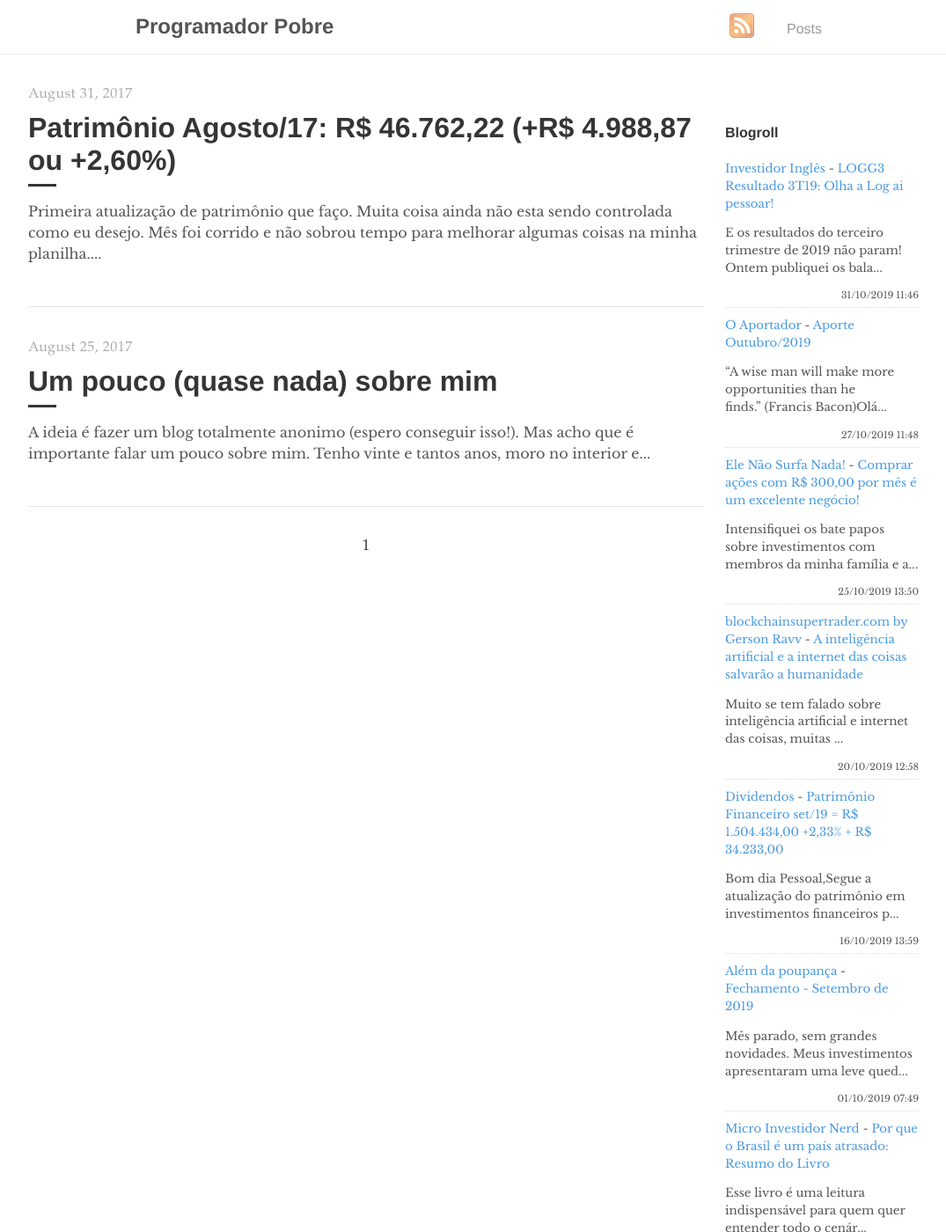
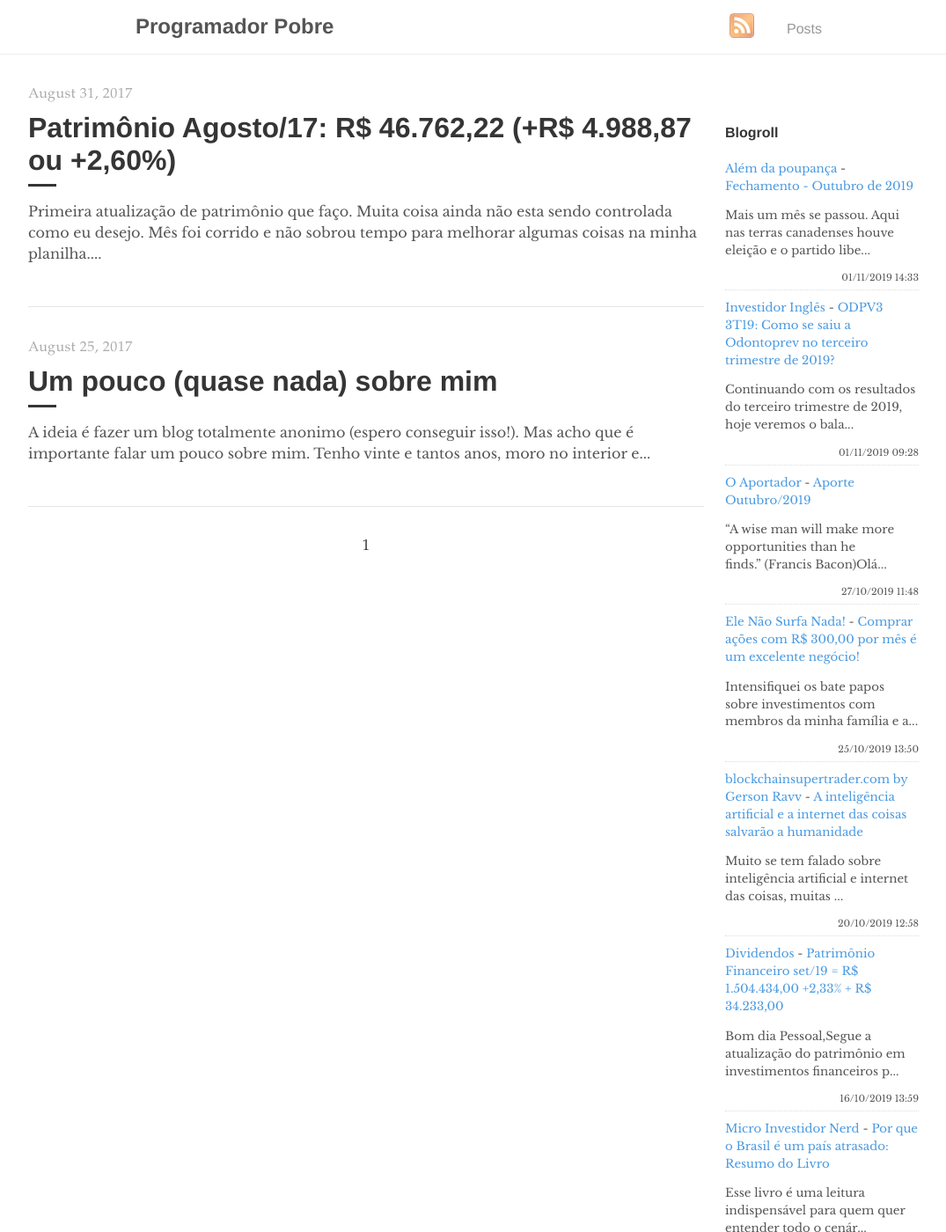
Before and after one commit to programadorpobre/programadorpobre.github.io, a Jekyll site: the page built from index.html, in a window 1280 px wide and 1400 px high. Shown: the whole window at 88% size, without its empty margins (96-1171 px from the left). Built offline with Jekyll 4.4.1, drawn with Linux system fonts in a browser that asks for light colours; the list of posts is cut into pages by our own code; comment, search, counter and statistics services are not loaded.

Commit message:
[ci skip] travis #818

```diff
--- a/_includes/feed-entries.html
+++ b/_includes/feed-entries.html
@@ -1,7 +1,12 @@
 <div class="feed-entry">
-    <a class="feed-entry-site-name" href="https://www.investidoringles.com/">Investidor Inglês</a> - <a class="feed-entry-title" href="https://www.investidoringles.com/2019/10/logg3-3t19-terceiro-trimestre-log.html">LOGG3 Resultado 3T19: Olha a Log ai pessoar!</a>
-    <p class="feed-entry-summary">E os resultados do terceiro trimestre de 2019 não param! Ontem publiquei os bala...</p>
-    <time datetime="2019-10-31T11:46:00.001-03:00">31/10/2019 11:46</time>
+    <a class="feed-entry-site-name" href="https://alemdapoupanca.blogspot.com/">Além da poupança</a> - <a class="feed-entry-title" href="https://alemdapoupanca.blogspot.com/2019/11/fechamento-outubro-de-2019.html">Fechamento - Outubro de 2019</a>
+    <p class="feed-entry-summary">Mais um mês se passou. Aqui nas terras canadenses houve eleição e o partido libe...</p>
+    <time datetime="2019-11-01T14:33:00.000-03:00">01/11/2019 14:33</time>
+</div>
+<div class="feed-entry">
+    <a class="feed-entry-site-name" href="https://www.investidoringles.com/">Investidor Inglês</a> - <a class="feed-entry-title" href="https://www.investidoringles.com/2019/11/odpv3-3t19-terceiro-trimestre-2019-odontoprev.html">ODPV3 3T19: Como se saiu a Odontoprev no terceiro trimestre de 2019?</a>
+    <p class="feed-entry-summary">Continuando com os resultados do terceiro trimestre de 2019, hoje veremos o bala...</p>
+    <time datetime="2019-11-01T09:28:00.001-03:00">01/11/2019 09:28</time>
 </div>
 <div class="feed-entry">
     <a class="feed-entry-site-name" href="https://oaportadorfinanceiro.blogspot.com/">O Aportador</a> - <a class="feed-entry-title" href="https://oaportadorfinanceiro.blogspot.com/2019/10/aporte-outubro2019.html">Aporte Outubro/2019</a>
@@ -24,11 +29,6 @@
     <time datetime="2019-10-16T13:59:00.001-07:00">16/10/2019 13:59</time>
 </div>
 <div class="feed-entry">
-    <a class="feed-entry-site-name" href="https://alemdapoupanca.blogspot.com/">Além da poupança</a> - <a class="feed-entry-title" href="https://alemdapoupanca.blogspot.com/2019/10/fechamento-setembro-de-2019_1.html">Fechamento - Setembro de 2019</a>
-    <p class="feed-entry-summary">Mês parado, sem grandes novidades. Meus investimentos apresentaram uma leve qued...</p>
-    <time datetime="2019-10-01T07:49:00.001-03:00">01/10/2019 07:49</time>
-</div>
-<div class="feed-entry">
     <a class="feed-entry-site-name" href="https://microinvestidornerd.blogspot.com/">Micro Investidor Nerd</a> - <a class="feed-entry-title" href="https://microinvestidornerd.blogspot.com/2019/06/por-que-o-brasil-e-um-pais-atrasado.html">Por que o Brasil é um país atrasado: Resumo do Livro</a>
     <p class="feed-entry-summary">Esse livro é uma leitura indispensável&nbsp;para quem quer entender todo o cenár...</p>
     <time datetime="2019-06-21T08:41:00.001-07:00">21/06/2019 08:41</time>
```
